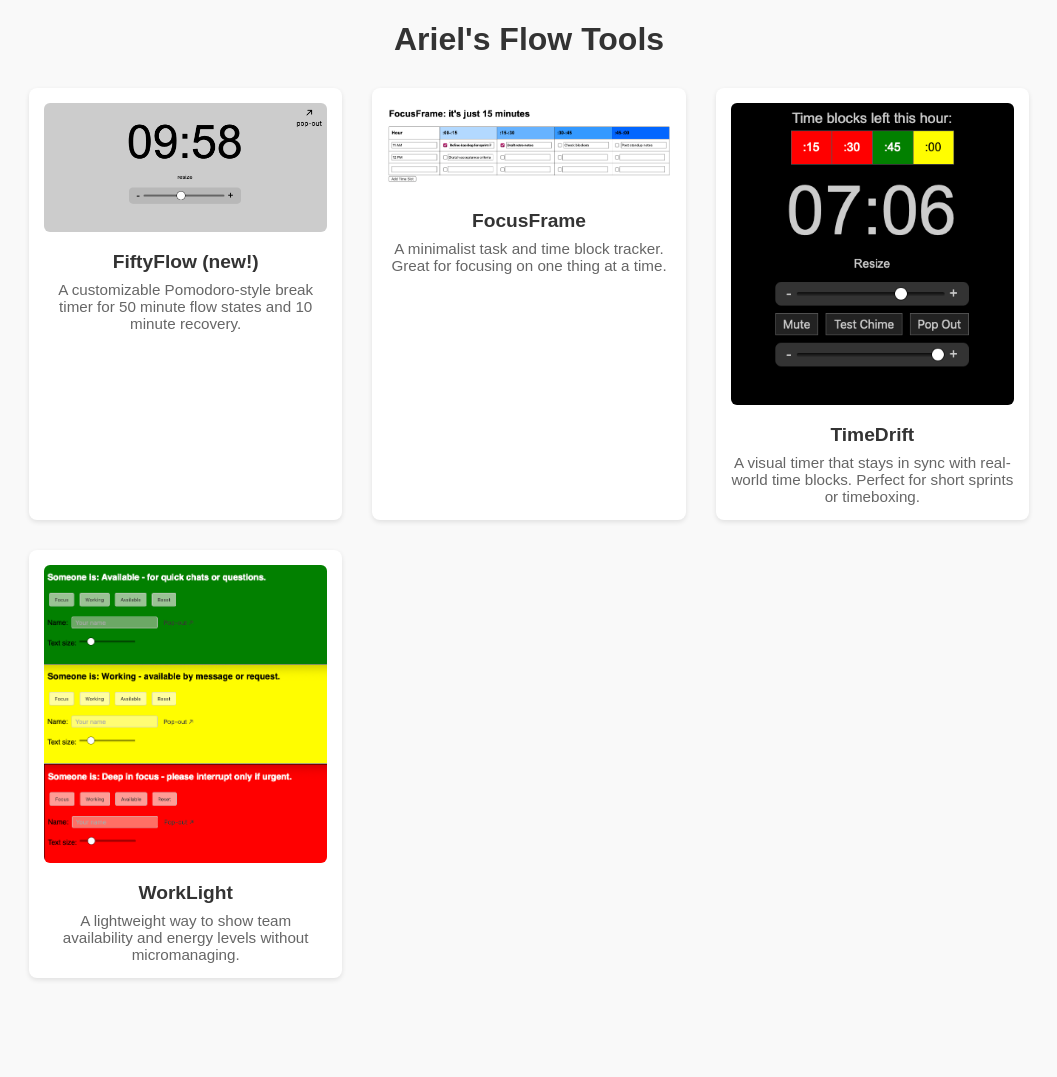
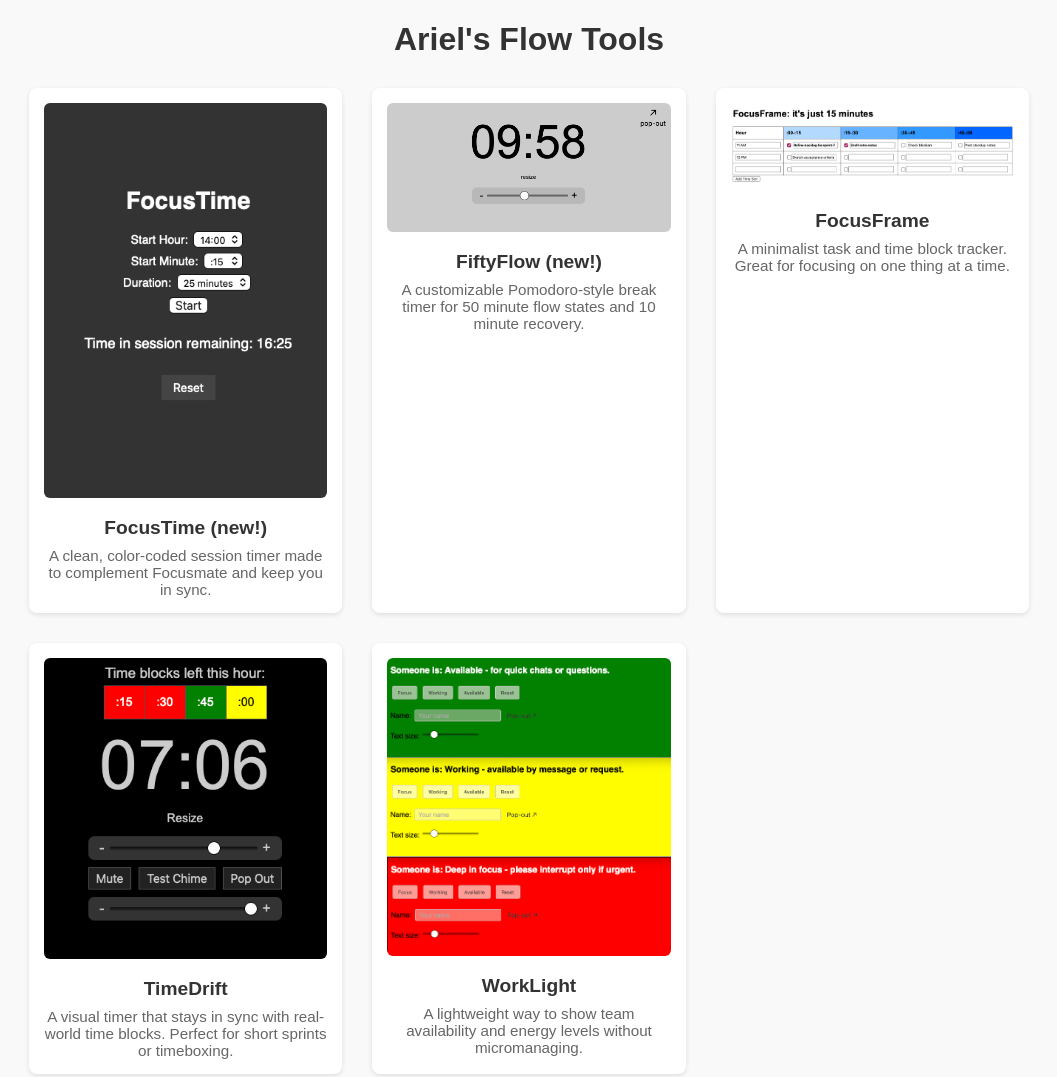
Before and after one commit to hellomynameisariel/flowtools, a plain HTML site: page index.html in a window 1280 px wide. Shown: the whole page, without its empty margins (111-1168 px from the left). Before the commit the page ends 998 px from the top, so only its background shows below. Drawn offline with Linux system fonts and the light colour scheme.

Commit message:
Update index.html

```diff
--- a/index.html
+++ b/index.html
@@ -52,6 +52,14 @@
 
     <div class="tool-grid">
         <div class="tool">
+            <a href="https://hellomynameisariel.github.io/focustime/">
+                <img src="FocusTimeSS.png" alt="FocusTime">
+            </a>
+            <div class="tool-name">FocusTime (new!)</div>
+            <div class="tool-description">A clean, color-coded session timer made to complement Focusmate and keep you in sync.</div>
+        </div>
+
+        <div class="tool">
             <a href="https://hellomynameisariel.github.io/fiftyflow/">
                 <img src="FiftyFlow.png" alt="FiftyFlow">
             </a>
```
